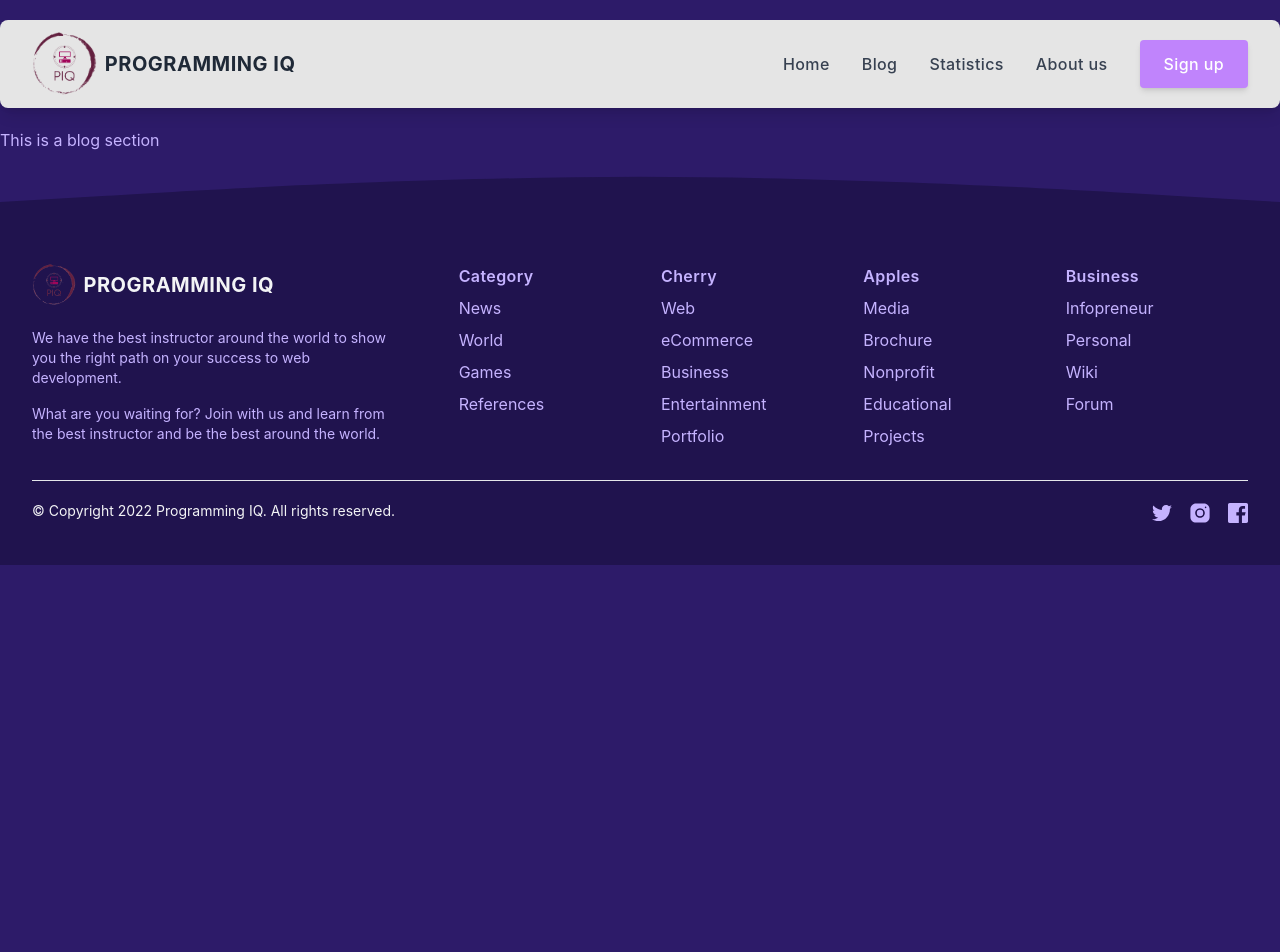
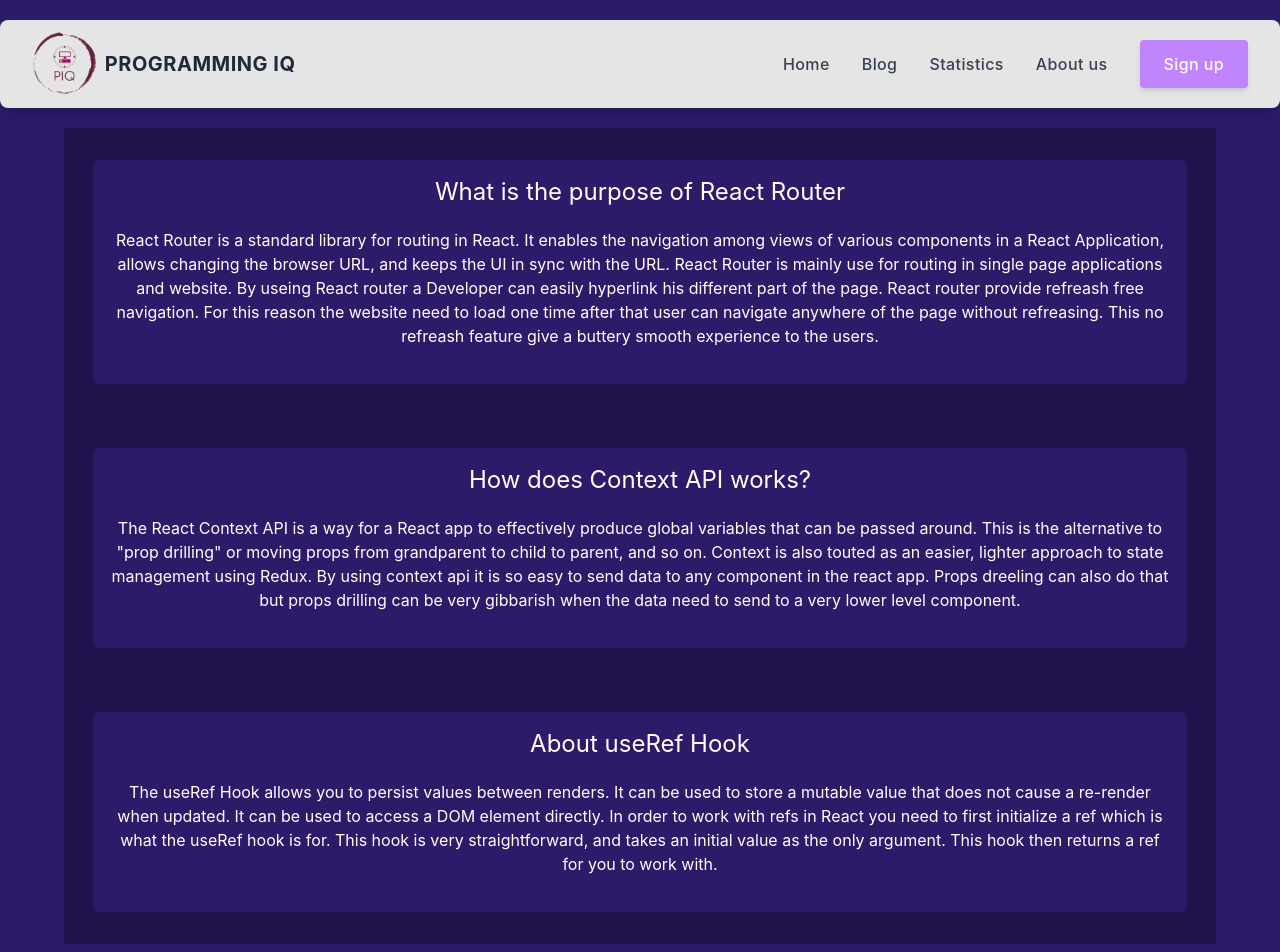
Before and after one commit to maruf9270/Programming-iq, a React (Create React App) app: page /blog in a window 1280 px wide. Shown: the top 952 px of the page. Before the commit the page ends 800 px from the top, so only its background shows below. Built offline with nearby package versions, Linux system fonts and the light colour scheme.

Commit message:
Added blog posts

```diff
--- a/src/Components/Blog/Blog.jsx
+++ b/src/Components/Blog/Blog.jsx
@@ -2,8 +2,51 @@ import React from 'react';
 
 const Blog = () => {
     return (
-        <div>
-            This is a blog section
+        <div className='w-[90%] min-h-[80vh] flex flex-col mx-auto'>
+            {/* Question 1 seciton */}
+            <div className='w-full py-8 bg-primary text-white text-center '>
+                <div className='bg-base-100 w-[95%] mx-auto rounded-lg p-4'>
+                <h2 className='text-2xl'>What is the purpose of React Router</h2>
+                <p className='py-5'>
+                React Router is a standard library for routing in React. It enables the navigation among views of various components in a React Application, allows changing the browser URL, and keeps the UI in sync with the URL.
+                    React Router is mainly use for routing in single page applications and website. By useing React router a
+                    Developer can easily hyperlink his different part of the page. React router provide refreash free navigation.
+                    For this reason the website need to load one time after that user can navigate anywhere of the page without refreasing.
+                    This no refreash feature give a buttery smooth experience to the users.
+                </p>
+
+                </div>
+
+            </div>
+            {/* Question 2 section */}
+            <div className='w-full py-8 bg-primary text-white text-center'>
+            <div className='bg-base-100 w-[95%] mx-auto rounded-lg p-4'>
+                <h2 className='text-2xl'>How does Context API works?</h2>
+                <p className='py-5'>
+                The React Context API is a way for a React app to effectively produce global variables that can be passed around. This is the alternative to "prop drilling" or moving props from grandparent to child to parent, and so on. Context is also touted as an easier, lighter approach to state management using Redux. By using context api it is so easy to send data to any component in the react app. Props dreeling can also do that but props drilling can be very gibbarish when the data need to send to a very lower level component.
+                </p>
+
+                </div>
+
+            </div>
+            {/* Question 3 section */}
+            <div className='w-full py-8 bg-primary text-white text-center'>
+                <div className='bg-base-100 w-[95%] mx-auto rounded-lg p-4'>
+                <h2 className='text-2xl'>About useRef Hook</h2>
+                <p className='py-5'>
+                The useRef Hook allows you to persist values between renders.
+
+        It can be used to store a mutable value that does not cause a re-render when updated.
+
+It can be used to access a DOM element directly. In order to work with refs in React you need to first initialize a ref which is what the useRef hook is for. This hook is very straightforward, and takes an initial value as the only argument. This hook then returns a ref for you to work with.
+
+
+                </p>
+
+                </div>
+
+            </div>
+
         </div>
     );
 };
```
